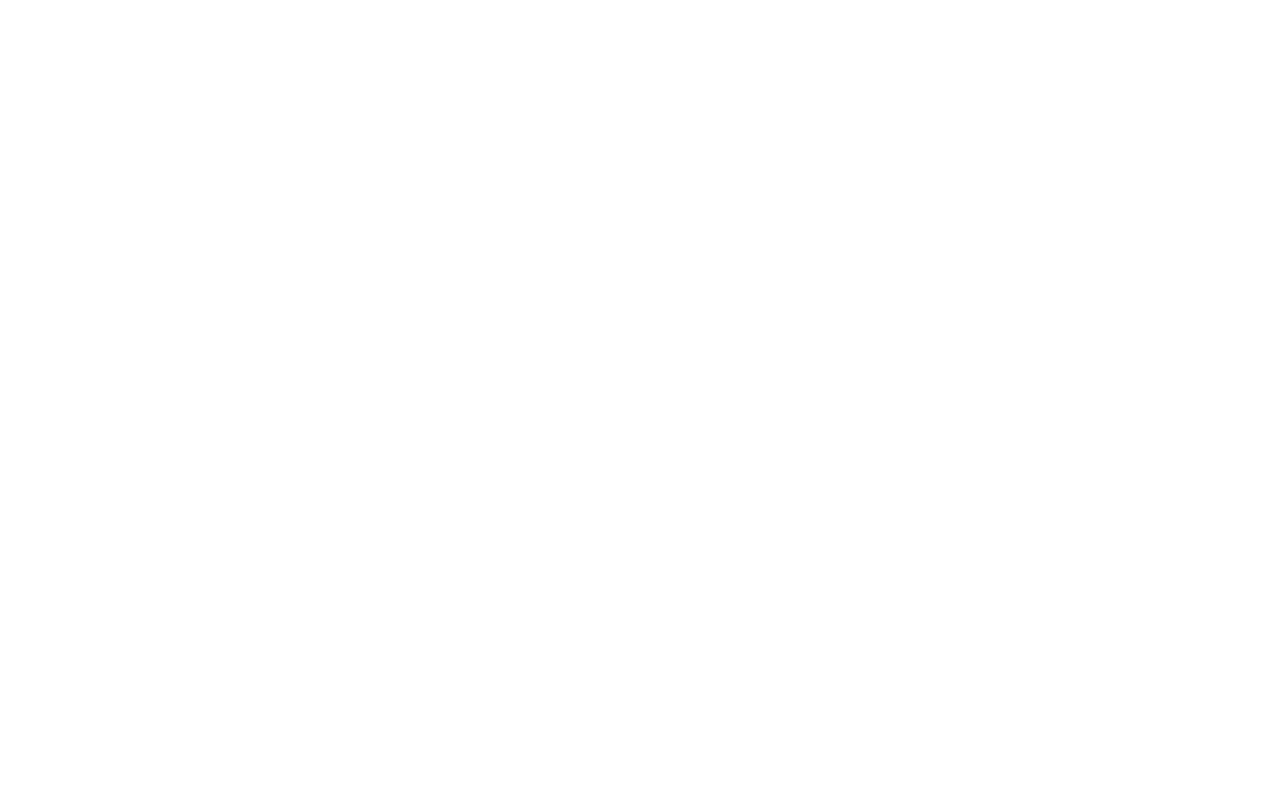
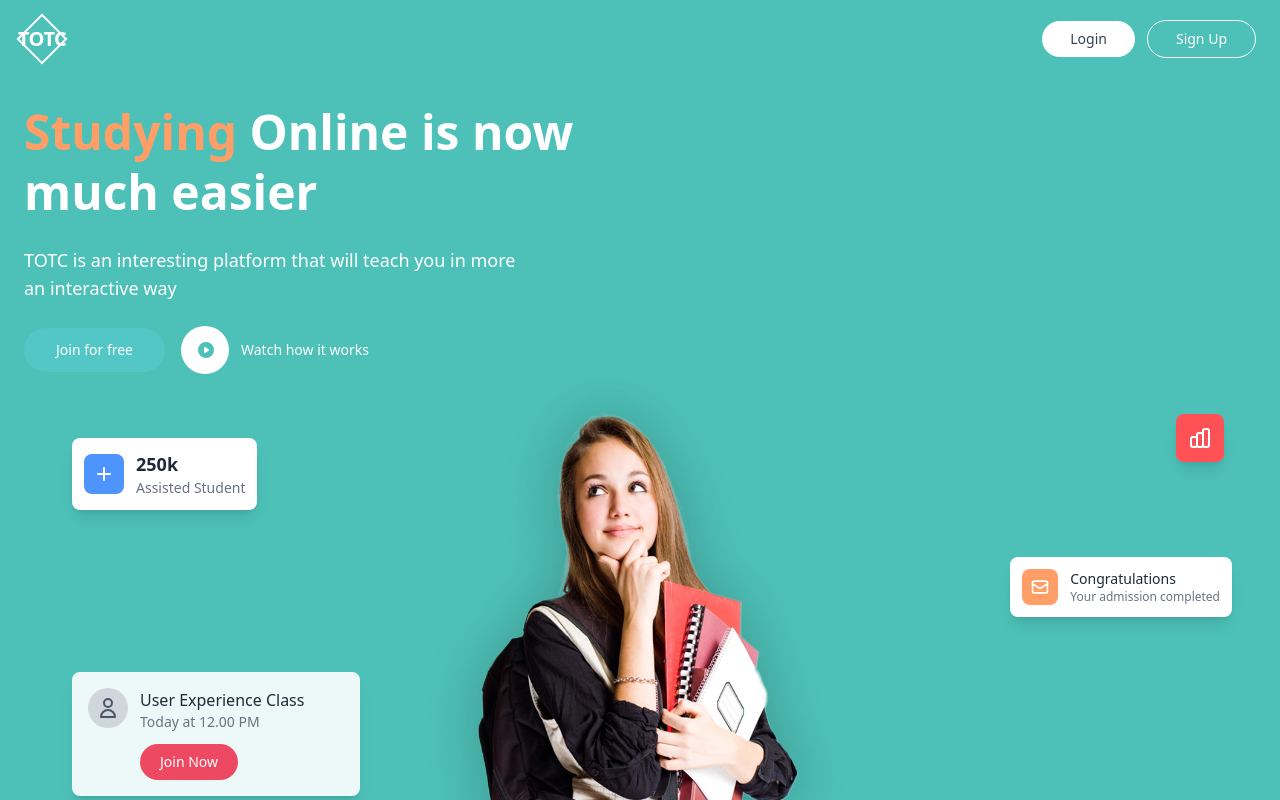
Before and after one commit to Nivin1122/AI_MENTOR, a React (Vite) app in the folder frontend/: page /hero in a window 1280 px wide. Before the commit this address had no page. Shown: the top 800 px of the page. Built offline with nearby package versions, Linux system fonts and the light colour scheme.

Commit message:
home page herosection ui added

```diff
--- a/frontend/src/App.jsx
+++ b/frontend/src/App.jsx
@@ -13,7 +13,8 @@
 import AdminProtectedRoute from "./routes/AdminProtectedRoute";
 import AdminCourseForm from "./pages/admin/course/AdminCourseForm";
 import ProtectedAdminRoute from "./routes/courses/ProtectedAdminRoute";
-
+import Navbar from "./components/navbar/Navbar";
+import Hero from "./components/home/Hero";
 
 function App() {
   return (
@@ -49,6 +50,8 @@
               </ProtectedAdminRoute>
             }
           />
+          <Route path="/navbar" element={<Navbar />} />
+          <Route path="/hero" element={<Hero />} />
         </Routes>
       </div>
     </Router>
--- /dev/null
+++ b/frontend/src/components/home/Hero.jsx
@@ -0,0 +1,137 @@
+import React from 'react';
+import { Link } from 'react-router-dom';
+import Navbar from '../navbar/Navbar';
+
+const Hero = () => {
+  return (
+    <div className="relative bg-[#4DC1B8] overflow-hidden">
+      <Navbar />
+
+      {/* Hero content container */}
+      <div className="container mx-auto px-6 py-6 pb-12 md:pb-12 lg:pb-12 relative z-10">
+        <div className="flex flex-col lg:flex-row items-center">
+          {/* Left content */}
+          <div className="w-full lg:w-1/2 text-white mb-8 lg:mb-0">
+            <h1 className="text-4xl lg:text-5xl font-bold leading-tight mb-4 lg:mb-6">
+              <span className="text-[#FF9F67]">Studying</span> Online is now<br />
+              much easier
+            </h1>
+            <p className="text-lg mb-6 max-w-lg">
+              TOTC is an interesting platform that will teach
+              you in more an interactive way
+            </p>
+
+            <div className="flex items-center space-x-4">
+              <Link
+                to="/join"
+                className="bg-[#65DAFF]/20 hover:bg-[#65DAFF]/30 text-white px-8 py-3 rounded-full text-sm font-medium transition-colors"
+              >
+                Join for free
+              </Link>
+
+              <button className="flex items-center justify-center">
+                <div className="w-12 h-12 bg-white rounded-full flex items-center justify-center">
+                  <svg xmlns="http://www.w3.org/2000/svg" className="h-5 w-5 text-[#4DC1B8] ml-0.5" viewBox="0 0 20 20" fill="currentColor">
+                    <path fillRule="evenodd" d="M10 18a8 8 0 100-16 8 8 0 000 16zM9.555 7.168A1 1 0 008 8v4a1 1 0 001.555.832l3-2a1 1 0 000-1.664l-3-2z" clipRule="evenodd" />
+                  </svg>
+                </div>
+                <span className="ml-3 text-white text-sm">Watch how it works</span>
+              </button>
+            </div>
+          </div>
+
+          {/* Right content with image and floating cards */}
+          <div className="w-full lg:w-1/2 relative">
+            {/* Container for the full image */}
+            <div className="relative w-full" style={{ minHeight: "550px" }}>
+              {/* Main image without clipping at the top */}
+              <div className="absolute inset-0 flex items-center justify-center">
+                <img
+                  src="src/assets/home/hero.png"
+                  alt="Student with books"
+                  className="w-auto h-[600px] max-w-none object-contain z-5"
+                />
+              </div>
+
+
+            </div>
+
+            {/* Floating elements */}
+            {/* Students box */}
+            <div className="absolute top-16 left-0 lg:left-12 bg-white rounded-lg p-3 shadow-lg z-20 flex items-center">
+              <div className="bg-[#4D95FC] p-2 rounded-lg mr-3">
+                <svg xmlns="http://www.w3.org/2000/svg" className="h-6 w-6 text-white" fill="none" viewBox="0 0 24 24" stroke="currentColor">
+                  <path strokeLinecap="round" strokeLinejoin="round" strokeWidth={2} d="M12 6v6m0 0v6m0-6h6m-6 0H6" />
+                </svg>
+              </div>
+              <div>
+                <div className="text-gray-800 font-bold text-lg">250k</div>
+                <div className="text-gray-500 text-sm">Assisted Student</div>
+              </div>
+            </div>
+
+            {/* Chart icon */}
+            <div className="absolute top-10 right-5 lg:right-8 bg-[#FF5156] p-3 rounded-lg shadow-lg z-20">
+              <svg xmlns="http://www.w3.org/2000/svg" className="h-6 w-6 text-white" fill="none" viewBox="0 0 24 24" stroke="currentColor">
+                <path strokeLinecap="round" strokeLinejoin="round" strokeWidth={2} d="M9 19v-6a2 2 0 00-2-2H5a2 2 0 00-2 2v6a2 2 0 002 2h2a2 2 0 002-2zm0 0V9a2 2 0 012-2h2a2 2 0 012 2v10m-6 0a2 2 0 002 2h2a2 2 0 002-2m0 0V5a2 2 0 012-2h2a2 2 0 012 2v14a2 2 0 01-2 2h-2a2 2 0 01-2-2z" />
+              </svg>
+            </div>
+
+            {/* Congratulations box */}
+            <div className="absolute right-6 top-1/3 bg-white rounded-lg p-3 shadow-lg z-20">
+              <div className="flex items-center">
+                <div className="bg-[#FF9F67] p-2 rounded-lg mr-3">
+                  <svg xmlns="http://www.w3.org/2000/svg" className="h-5 w-5 text-white" fill="none" viewBox="0 0 24 24" stroke="currentColor">
+                    <path strokeLinecap="round" strokeLinejoin="round" strokeWidth={2} d="M3 8l7.89 5.26a2 2 0 002.22 0L21 8M5 19h14a2 2 0 002-2V7a2 2 0 00-2-2H5a2 2 0 00-2 2v10a2 2 0 002 2z" />
+                  </svg>
+                </div>
+                <div>
+                  <div className="text-gray-800 font-medium text-sm">Congratulations</div>
+                  <div className="text-gray-500 text-xs">Your admission completed</div>
+                </div>
+              </div>
+            </div>
+
+            {/* Class notification - positioned to be visible above curve */}
+            <div className="absolute bottom-28 md:bottom-32 lg:bottom-32 left-6 lg:left-12 bg-white/90 backdrop-blur-sm rounded-lg p-4 shadow-lg z-20 w-64 lg:w-72">
+              <div className="flex items-start">
+                <div className="w-10 h-10 rounded-full mr-3 bg-gray-300 flex items-center justify-center overflow-hidden">
+                  <svg xmlns="http://www.w3.org/2000/svg" className="h-6 w-6 text-gray-600" fill="none" viewBox="0 0 24 24" stroke="currentColor">
+                    <path strokeLinecap="round" strokeLinejoin="round" strokeWidth={2} d="M16 7a4 4 0 11-8 0 4 4 0 018 0zM12 14a7 7 0 00-7 7h14a7 7 0 00-7-7z" />
+                  </svg>
+                </div>
+                <div className="flex-1">
+                  <h4 className="text-gray-800 font-medium text-base">User Experience Class</h4>
+                  <p className="text-gray-500 text-sm mb-3">Today at 12.00 PM</p>
+
+                  <button className="bg-[#EE4962] text-white px-5 py-2 rounded-full text-sm">
+                    Join Now
+                  </button>
+                </div>
+              </div>
+            </div>
+          </div>
+        </div>
+      </div>
+
+      {/* Perfectly balanced downward arch curve */}
+      <div className="absolute bottom-0 left-0 right-0 w-full z-10">
+        <svg
+          xmlns="http://www.w3.org/2000/svg"
+          viewBox="0 0 1440 120"
+          preserveAspectRatio="none"
+          className="w-full"
+          style={{ display: 'block', height: '120px' }}
+        >
+          <path
+            fill="#ffffff"
+            fillOpacity="1"
+            d="M0,0 L0,0 C360,120 1080,120 1440,0 L1440,0 L1440,120 L0,120 Z"
+          ></path>
+        </svg>
+      </div>
+    </div>
+  );
+};
+
+export default Hero;
--- a/frontend/src/components/navbar/Navbar.jsx
+++ b/frontend/src/components/navbar/Navbar.jsx
@@ -1,9 +1,56 @@
-import React from 'react'
+import React from 'react';
+import { Link } from 'react-router-dom';
 
 const Navbar = () => {
   return (
-    <div>Navbar</div>
-  )
-}
+    <nav className="bg-[#4DC1B8] py-5">
+      <div className="container mx-auto px-6 flex items-center justify-between">
+        {/* Logo */}
+        <div className="flex items-center">
+          <Link to="/" className="text-white font-bold flex items-center">
+            <div className="w-9 h-9 border-2 border-white flex items-center justify-center transform rotate-45 mr-3">
+              <span className="transform -rotate-45 text-xl tracking-tight">TOTC</span>
+            </div>
+          </Link>
+        </div>
 
-export default Navbar
+        {/* Navigation Links */}
+        <div className="hidden md:flex items-center">
+          <Link to="/" className="text-white text-sm tracking-wider font-medium mx-5">
+            HOME
+          </Link>
+          <Link to="/ai-mentor" className="text-white text-sm tracking-wider font-medium mx-5">
+            AI MENTOR
+          </Link>
+          <Link to="/playground" className="text-white text-sm tracking-wider font-medium mx-5">
+            PLAYGROUND
+          </Link>
+          <Link to="/suggestion" className="text-white text-sm tracking-wider font-medium mx-5">
+            SUGGESTION
+          </Link>
+          <Link to="/about" className="text-white text-sm tracking-wider font-medium mx-5">
+            ABOUT US
+          </Link>
+        </div>
+
+        {/* Auth Buttons */}
+        <div className="flex items-center space-x-3">
+          <Link
+            to="/login"
+            className="bg-white text-gray-700 px-7 py-2 rounded-full text-sm font-medium hover:bg-gray-100 transition-colors"
+          >
+            Login
+          </Link>
+          <Link
+            to="/register"
+            className="bg-[#4DC1B8] text-white px-7 py-2 rounded-full text-sm font-medium border border-white hover:bg-[#45b0a8] transition-colors"
+          >
+            Sign Up
+          </Link>
+        </div>
+      </div>
+    </nav>
+  );
+};
+
+export default Navbar;
--- a/frontend/src/pages/auth/users/Login.jsx
+++ b/frontend/src/pages/auth/users/Login.jsx
@@ -58,7 +58,7 @@
     setIsLoading(true);
 
     setTimeout(() => {
-      dispatch(loginUser(formData));
+    dispatch(loginUser(formData));
       navigate('/');
     }, 800);
   };
@@ -196,7 +196,7 @@
                     ) : "Sign in"}
                   </button>
                 </div>
-              </form>
+    </form>
 
               <div className="mt-6">
                 <div className="relative">
--- a/frontend/src/pages/auth/users/Register.jsx
+++ b/frontend/src/pages/auth/users/Register.jsx
@@ -264,7 +264,7 @@
                     ) : "Sign up"}
                   </button>
                 </div>
-              </form>
+    </form>
 
               <div className="mt-6 text-center">
                 <p className="text-sm text-gray-500">
```
Also changed, not shown: frontend/src/assets/home/hero.png (added).
